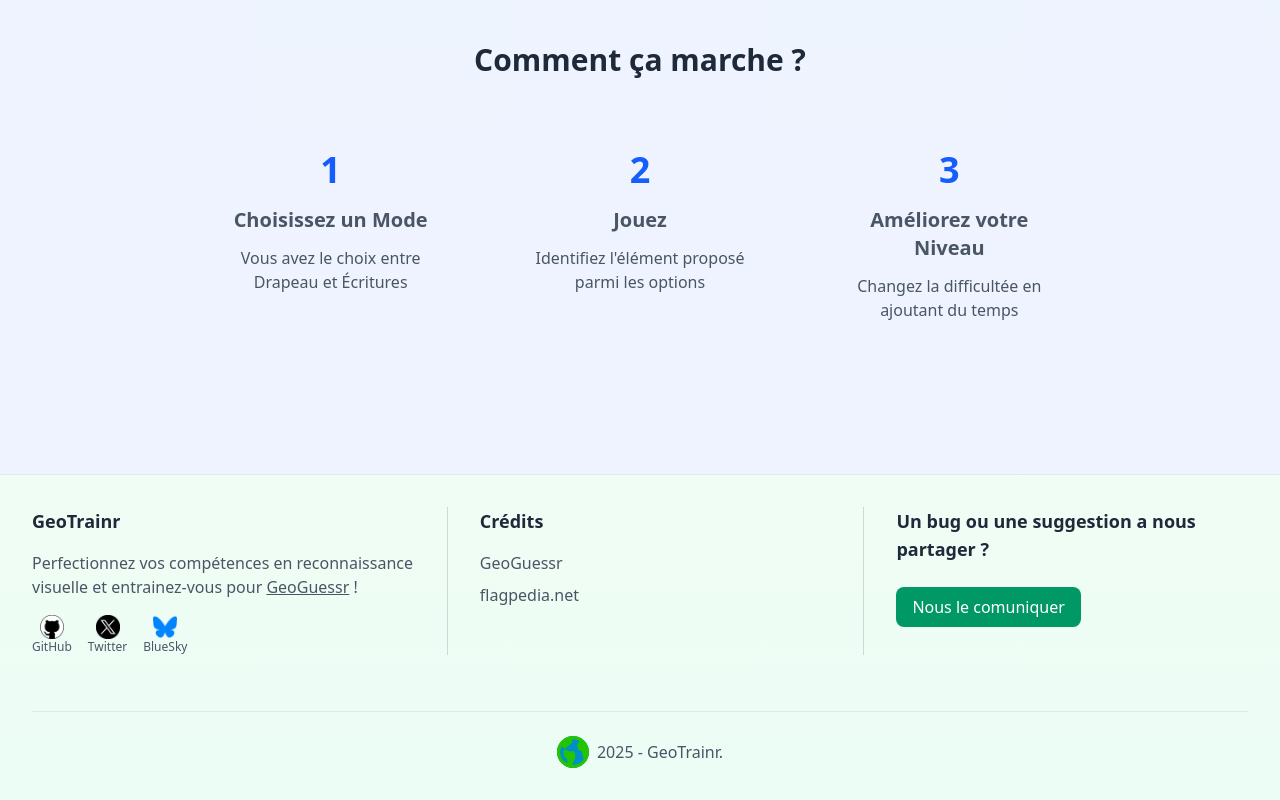
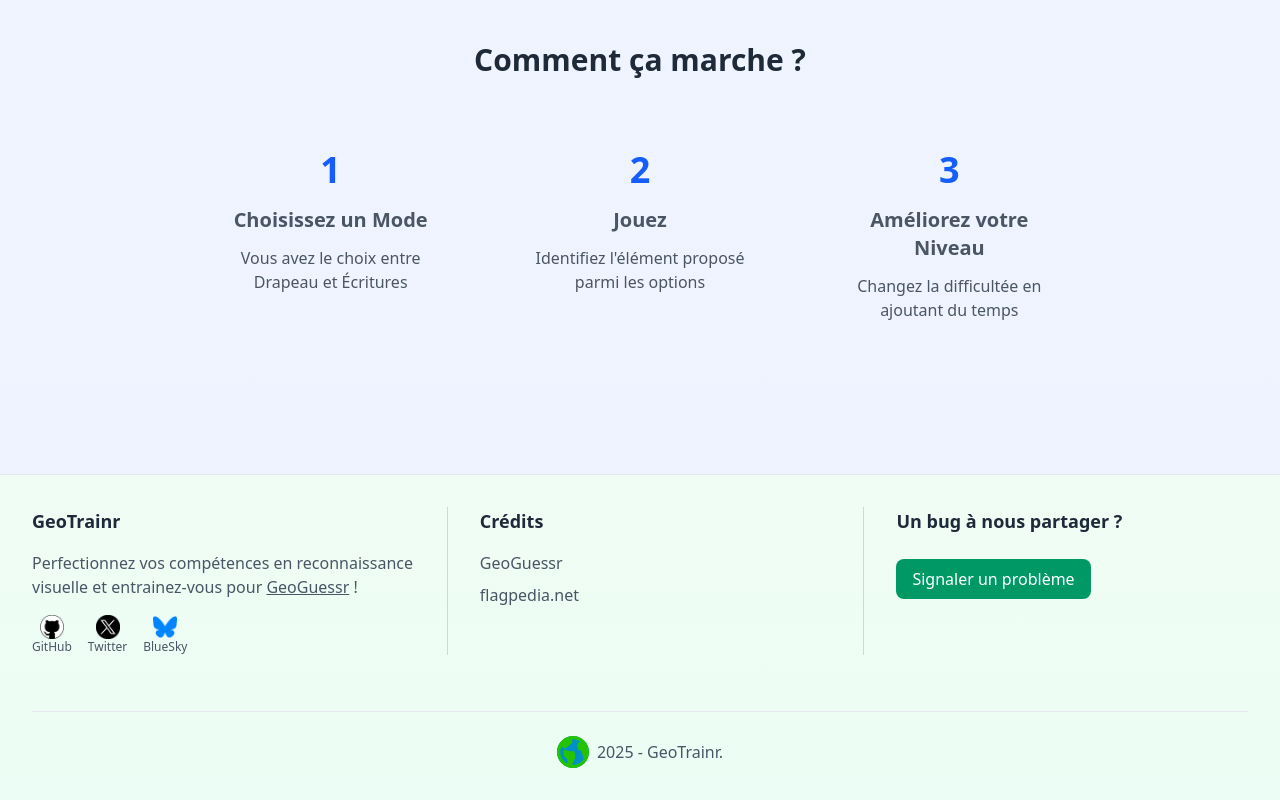
Before and after one commit to Gautierpicon/GeoTrainr, a React (Vite) app: page / in a window 1280 px wide. Shown: the part 841-1641 px from the top of the page. Built offline with nearby package versions, Linux system fonts and the light colour scheme.

Commit message:
bug fixed

```diff
--- a/src/pages/Homepage.jsx
+++ b/src/pages/Homepage.jsx
@@ -143,12 +143,12 @@ const Homepage = () => {
 
         {/* Report an Issue */}
         <div className="mb-8 md:w-1/3 md:border-l md:border-gray-300 dark:md:border-gray-500 md:pl-8">
-          <h4 className="text-lg font-semibold mb-6 text-gray-800 dark:text-gray-200">Un bug ou une suggestion a nous partager ?</h4>
+          <h4 className="text-lg font-semibold mb-6 text-gray-800 dark:text-gray-200">Un bug à nous partager ?</h4>
           <button
             onClick={openGitHubIssue}
             className="bg-emerald-600 text-white px-4 py-2 rounded-lg hover:bg-emerald-700 transition-colors cursor-pointer"
           >
-            Nous le comuniquer
+            Signaler un problème
           </button>
         </div>
       </div>
```
